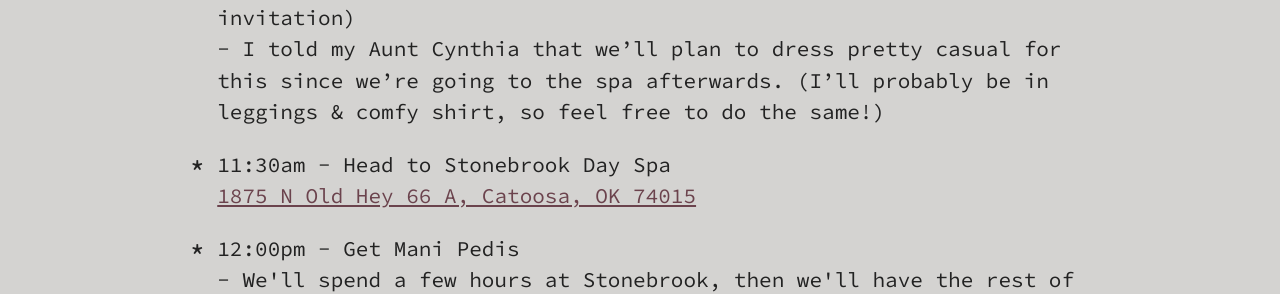
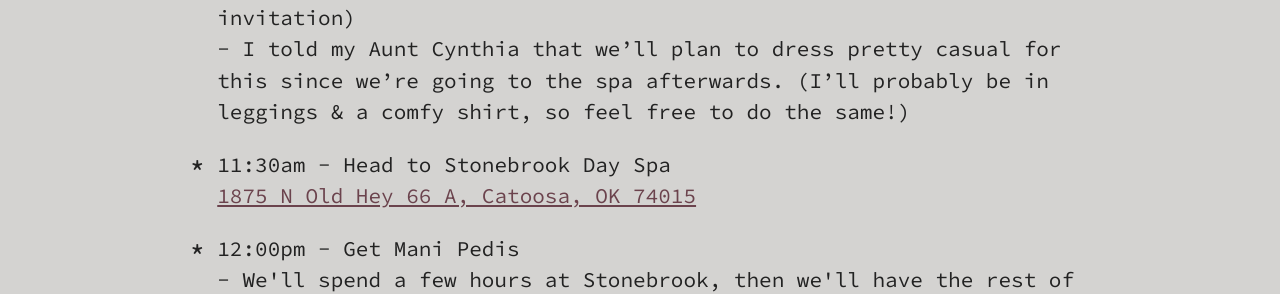
Before and after one commit to grantstandridge/grantstandridge.github.io, a Jekyll site: the page built from _buckets/bridesmaids.markdown, in a window 1280 px wide. Shown: the part 356-650 px from the top of the page. Built offline with Jekyll 4.4.1, drawn with Linux system fonts in a browser that asks for light colours.

```diff
--- a/_buckets/bridesmaids.markdown
+++ b/_buckets/bridesmaids.markdown
@@ -6,7 +6,7 @@ Schedule:
   Children:
   - |-
     10:00am - Bridesmaids Luncheon @ Aunt Cynthia's (address on invitation)
-    <br>- I told my Aunt Cynthia that we’ll plan to dress pretty casual for this since we’re going to the spa afterwards. (I’ll probably be in leggings & comfy shirt, so feel free to do the same!)
+    <br>- I told my Aunt Cynthia that we’ll plan to dress pretty casual for this since we’re going to the spa afterwards. (I’ll probably be in leggings & a comfy shirt, so feel free to do the same!)
   - "11:30am - Head to Stonebrook Day Spa \n<br> <a href='https://goo.gl/maps/TjbH59EEvjA2'
     target='_blank'>1875 N Old Hey 66 A, Catoosa, OK 74015</a>"
   - "12:00pm - Get Mani Pedis \n<br>- We'll spend a few hours at Stonebrook, then
```
